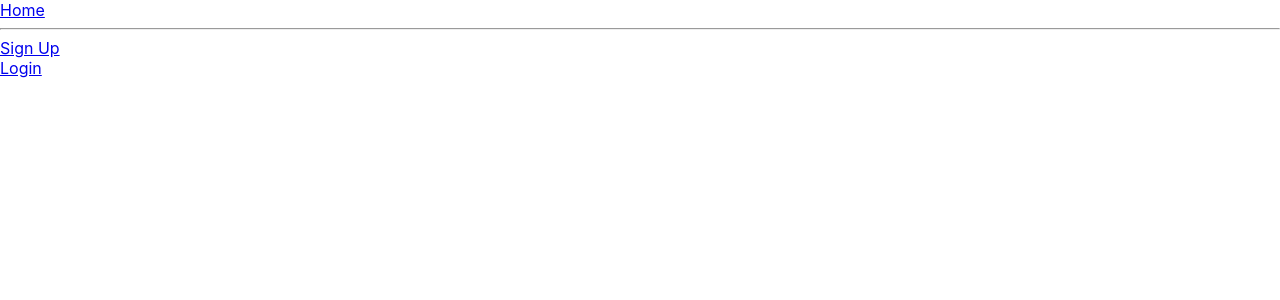
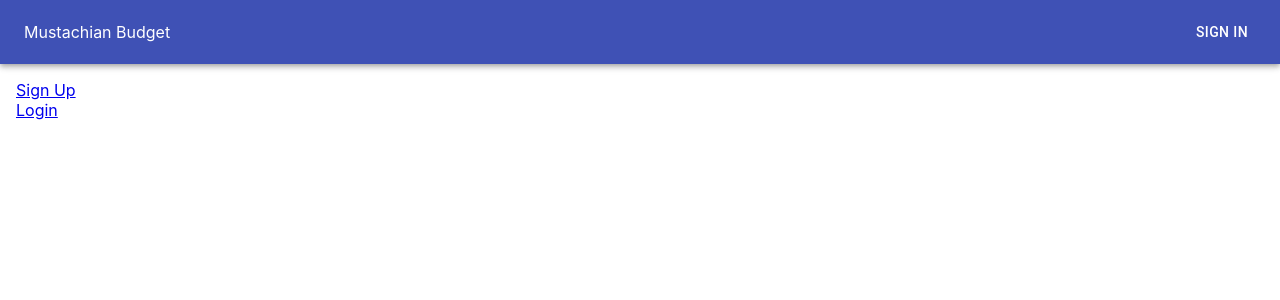
Before and after one commit to lorenzogm/mustachian-budget, a React (Create React App) app: page / in a window 1280 px wide. Shown: the top 300 px of the page. Built offline with nearby package versions, Linux system fonts and the light colour scheme; no server answers.

Commit message:
feat(layouts): remove "DefaultLayout" and add "PublicLayout" and "PrivateLayout"

```diff
--- a/src/App/index.tsx
+++ b/src/App/index.tsx
@@ -2,7 +2,8 @@ import React from 'react'
 import { BrowserRouter as Router, Switch } from 'react-router-dom'
 
 import { auth } from 'services/firebase'
-import DefaultLayout from 'layouts/DefaultLayout'
+import PrivateLayout from 'layouts/PrivateLayout'
+import PublicLayout from 'layouts/PublicLayout'
 import AccountListPage from 'pages/AccountListPage'
 import HomePage from 'pages/HomePage'
 import SignUpPage from 'pages/SignUpPage'
@@ -37,8 +38,6 @@ const App: React.FC = () => {
     return <h2>Loading</h2>
   }
 
-  console.log(authenticated)
-
   return (
     <Router>
       <Switch>
@@ -46,25 +45,25 @@ const App: React.FC = () => {
           exact
           path="/"
           component={HomePage}
-          layout={DefaultLayout}
+          layout={PublicLayout}
           authenticated={authenticated}
         ></RoutePublic>
         <RoutePublic
           path="/signup"
           component={SignUpPage}
-          layout={DefaultLayout}
+          layout={PublicLayout}
           authenticated={authenticated}
         ></RoutePublic>
         <RoutePublic
-          path="/login"
+          path="/signin"
           component={SignInPage}
-          layout={DefaultLayout}
+          layout={PublicLayout}
           authenticated={authenticated}
         ></RoutePublic>
         <RoutePrivate
           path="/accounts"
           component={AccountListPage}
-          layout={DefaultLayout}
+          layout={PrivateLayout}
           authenticated={authenticated}
         ></RoutePrivate>
       </Switch>
--- a/src/layouts/DefaultLayout/index.tsx
+++ /dev/null
@@ -1,16 +0,0 @@
-import React from 'react'
-import Navigation from 'layouts/Navigation'
-
-type Props = {
-  children?: React.ReactNode
-}
-
-const DefaultLayout: React.FC<Props> = ({ children }) => (
-  <div>
-    <Navigation></Navigation>
-    <hr></hr>
-    <section>{children}</section>
-  </div>
-)
-
-export default DefaultLayout
--- a/src/layouts/Navigation/index.tsx
+++ /dev/null
@@ -1,10 +0,0 @@
-import React from 'react'
-import { Link } from 'react-router-dom'
-
-const Navigation = () => (
-  <div>
-    <Link to="/">Home</Link>
-  </div>
-)
-
-export default Navigation
--- /dev/null
+++ b/src/layouts/PrivateLayout/Navigation/index.tsx
@@ -0,0 +1,24 @@
+import React from 'react'
+import { Link } from 'react-router-dom'
+import Drawer from '@material-ui/core/Drawer'
+
+import useStyles from './useStyles'
+
+const Navigation = () => {
+  const classes = useStyles()
+  return (
+    <Drawer
+      className={classes.drawer}
+      variant="permanent"
+      classes={{
+        paper: classes.drawerPaper,
+      }}
+      anchor="left"
+    >
+      <div className={classes.toolbar} />
+      <Link to="/">Home</Link>
+    </Drawer>
+  )
+}
+
+export default Navigation
--- /dev/null
+++ b/src/layouts/PrivateLayout/Navigation/useStyles.tsx
@@ -0,0 +1,17 @@
+import { makeStyles } from '@material-ui/core'
+
+const drawerWidth = 240
+
+const useStyles = makeStyles((theme) => ({
+  drawer: {
+    width: drawerWidth,
+    flexShrink: 0,
+  },
+  drawerPaper: {
+    width: drawerWidth,
+  },
+  // necessary for content to be below app bar
+  toolbar: theme.mixins.toolbar,
+}))
+
+export default useStyles
--- /dev/null
+++ b/src/layouts/PrivateLayout/index.tsx
@@ -0,0 +1,17 @@
+import React from 'react'
+
+import Navigation from './Navigation'
+
+type PrivateLayoutProps = {
+  children?: React.ReactNode
+}
+
+const PrivateLayout: React.FC<PrivateLayoutProps> = ({ children }) => (
+  <div>
+    <Navigation></Navigation>
+    <hr></hr>
+    <section>{children}</section>
+  </div>
+)
+
+export default PrivateLayout
--- /dev/null
+++ b/src/layouts/PublicLayout/Header/index.tsx
@@ -0,0 +1,27 @@
+import React from 'react'
+import AppBar from '@material-ui/core/AppBar'
+import Toolbar from '@material-ui/core/Toolbar'
+
+import Button from 'components/Button'
+import Link from 'components/Link'
+
+import useStyles from './useStyles'
+
+export default function ButtonAppBar() {
+  const classes = useStyles()
+
+  return (
+    <div className={classes.root}>
+      <AppBar position="static">
+        <Toolbar>
+          <Link to="/" className={classes.title}>
+            Mustachian Budget
+          </Link>
+          <Button color="inherit" to="/signin">
+            Sign In
+          </Button>
+        </Toolbar>
+      </AppBar>
+    </div>
+  )
+}
--- /dev/null
+++ b/src/layouts/PublicLayout/Header/useStyles.tsx
@@ -0,0 +1,16 @@
+import { makeStyles } from '@material-ui/core/styles'
+
+const useStyles = makeStyles((theme) => ({
+  root: {
+    flexGrow: 1,
+  },
+  menuButton: {
+    marginRight: theme.spacing(2),
+  },
+  title: {
+    flexGrow: 1,
+    color: 'white',
+  },
+}))
+
+export default useStyles
--- /dev/null
+++ b/src/layouts/PublicLayout/index.tsx
@@ -0,0 +1,21 @@
+import React from 'react'
+
+import Header from './Header'
+import useStyles from './useStyles'
+
+type DefaultLayoutProps = {
+  children?: React.ReactNode
+}
+
+const PublicLayout: React.FC<DefaultLayoutProps> = ({ children }) => {
+  const classes = useStyles()
+
+  return (
+    <>
+      <Header></Header>
+      <main className={classes.main}>{children}</main>
+    </>
+  )
+}
+
+export default PublicLayout
--- /dev/null
+++ b/src/layouts/PublicLayout/useStyles.tsx
@@ -0,0 +1,9 @@
+import { makeStyles } from '@material-ui/core'
+
+const useStyles = makeStyles((theme) => ({
+  main: {
+    padding: theme.spacing(2),
+  },
+}))
+
+export default useStyles
```
